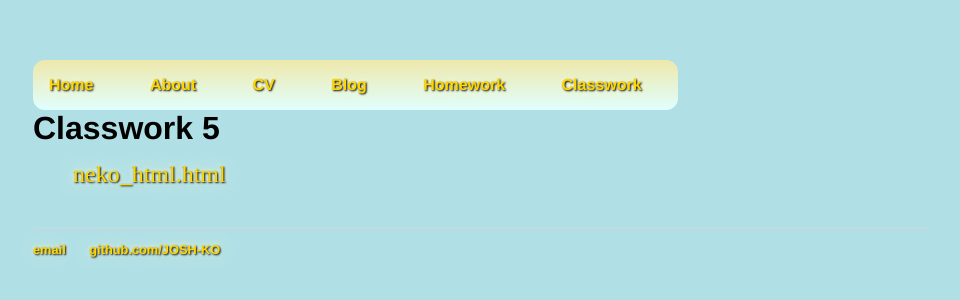
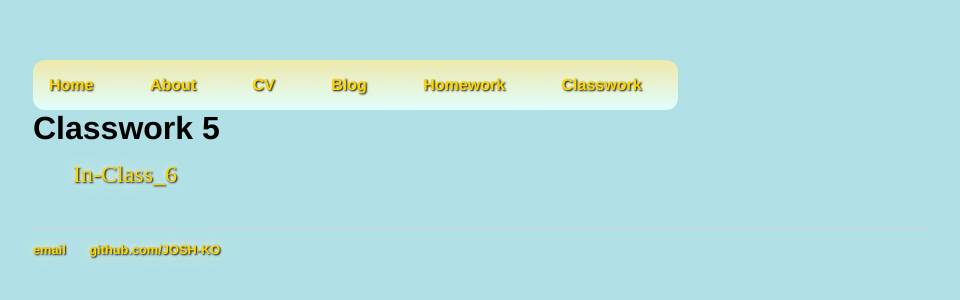
Before and after one commit to JOSH-KO/JOSH-KO.github.io, a Jekyll site: the page built from classwork/CW6/index.html, in a window 1280 px wide. Shown: the top 300 px of the page, without its empty margins (159-1119 px from the left). Built offline with Jekyll 4.4.1, drawn with Linux system fonts in a browser that asks for light colours.

Commit message:
Update index.html

```diff
--- a/classwork/CW6/index.html
+++ b/classwork/CW6/index.html
@@ -5,6 +5,5 @@ date: 2022-01-13
 ---
 <h1>{{ page.title }}</h1>
 <ul class="posts">
-<li><a href="/classwork/CW5/neko_html.html">neko_html.html</a></li>
-
+<li><a href="/classwork/CW6/inclass6.xquery">In-Class_6</a></li>
 </ul>
```
